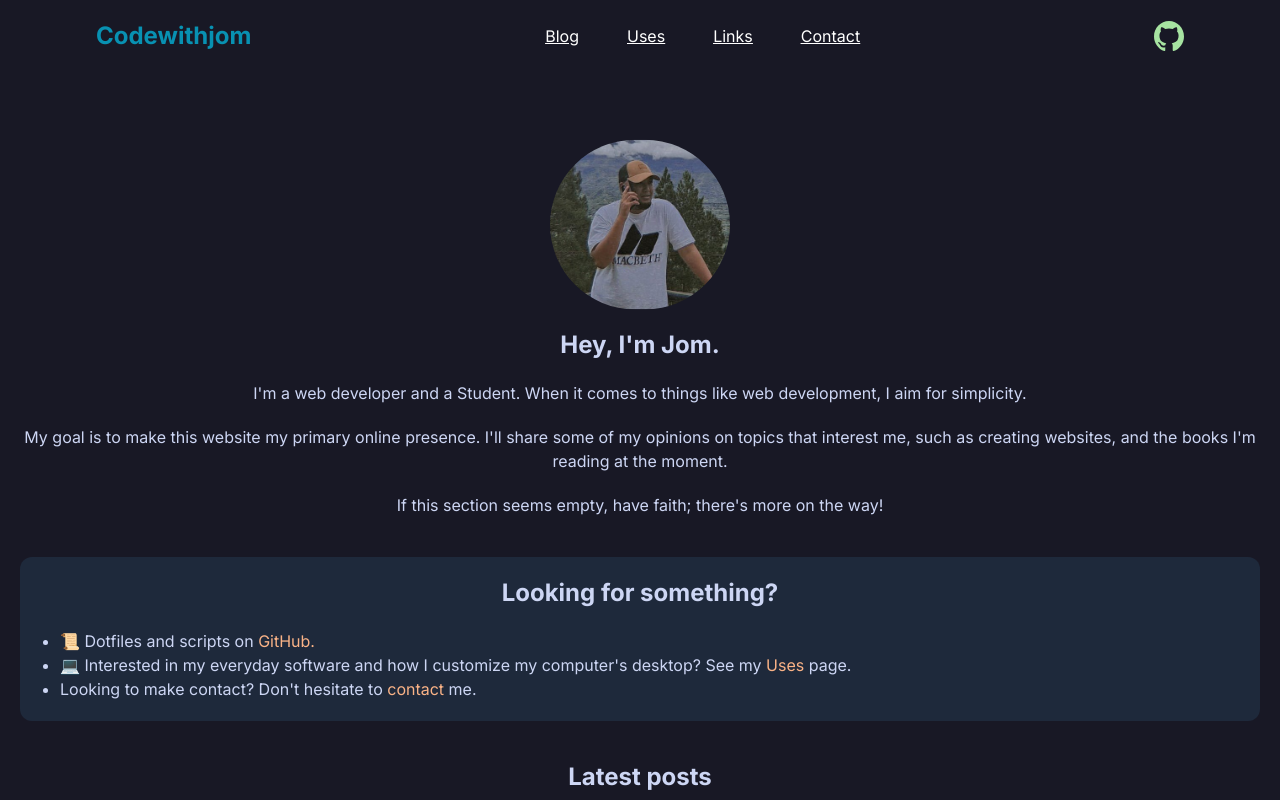
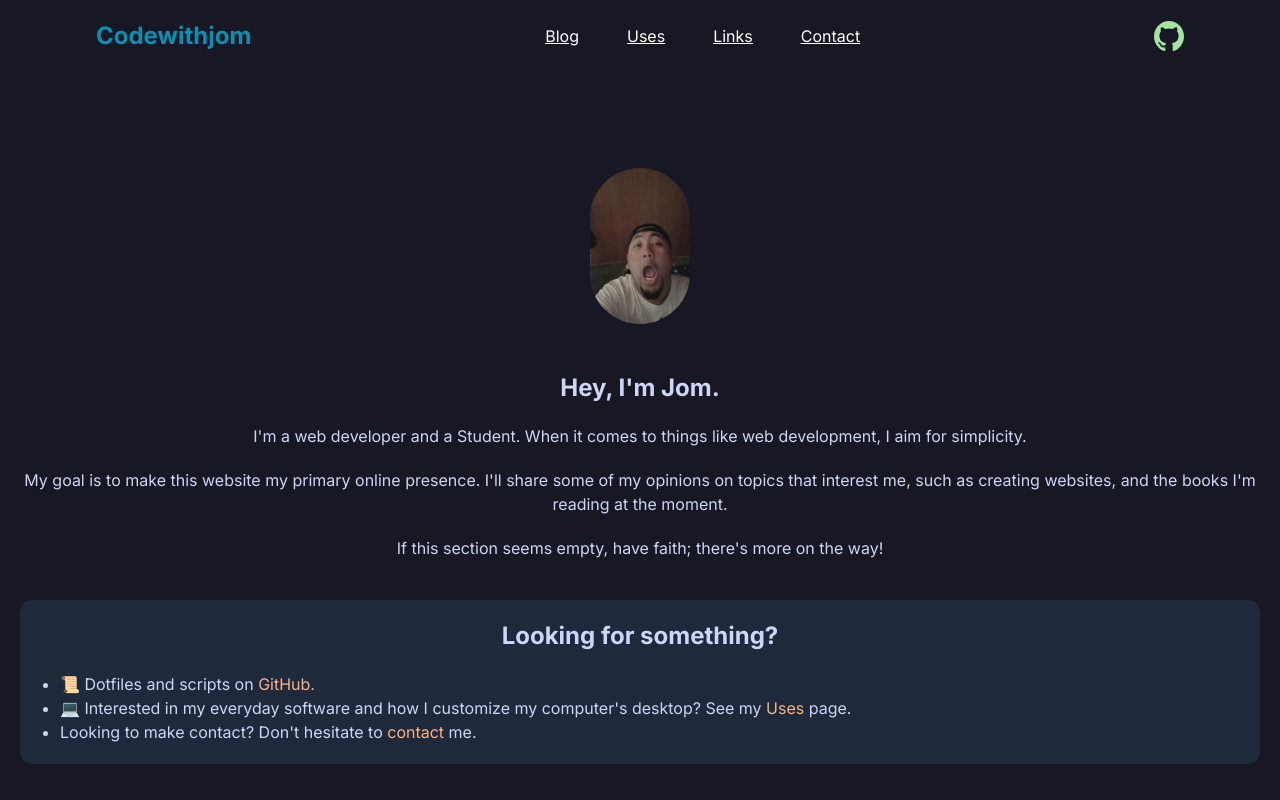
Before and after one commit to codewithjom/homepage, a Next.js app: page / in a window 1280 px wide. Shown: the top 800 px of the page. Built offline with nearby package versions, Linux system fonts and the light colour scheme.

Commit message:
fix: changing the profile.

```diff
--- a/app/components/Introduction.tsx
+++ b/app/components/Introduction.tsx
@@ -4,7 +4,7 @@ export default function Introduction() {
   return (
     <div>
       <div className='flex justify-center mt-24 mb-12'>
-        <Image src='/profile.png' alt='Jom Dollesin' height={120} width={120} className='rounded-full scale-150' />
+        <Image src={'/profile.png'} alt='Jom Dollesin' width={100} height={100} className='rounded-full' />
       </div>
       <h1 className='text-center text-2xl font-bold my-5'>Hey, I'm Jom.</h1>
       <div className='text-center space-y-5'>
```
Also changed, not shown: public/profile.png.
